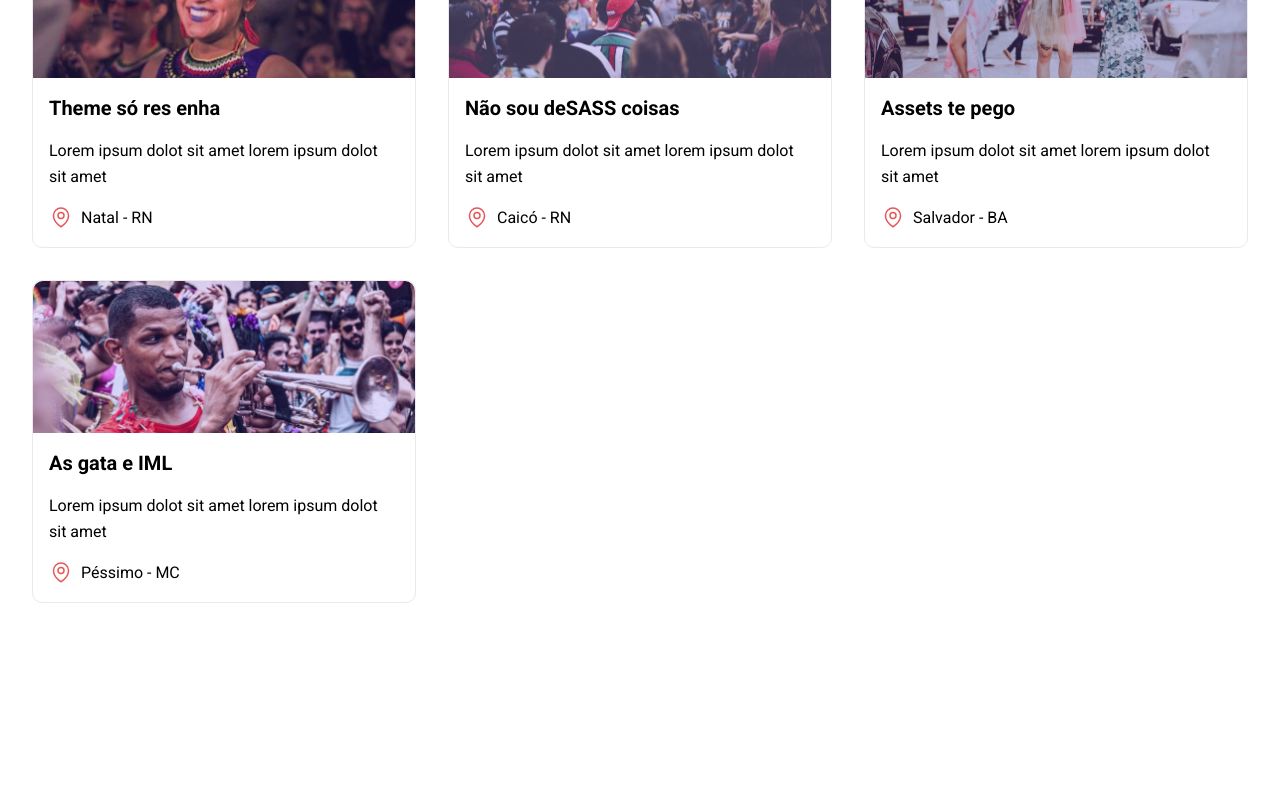
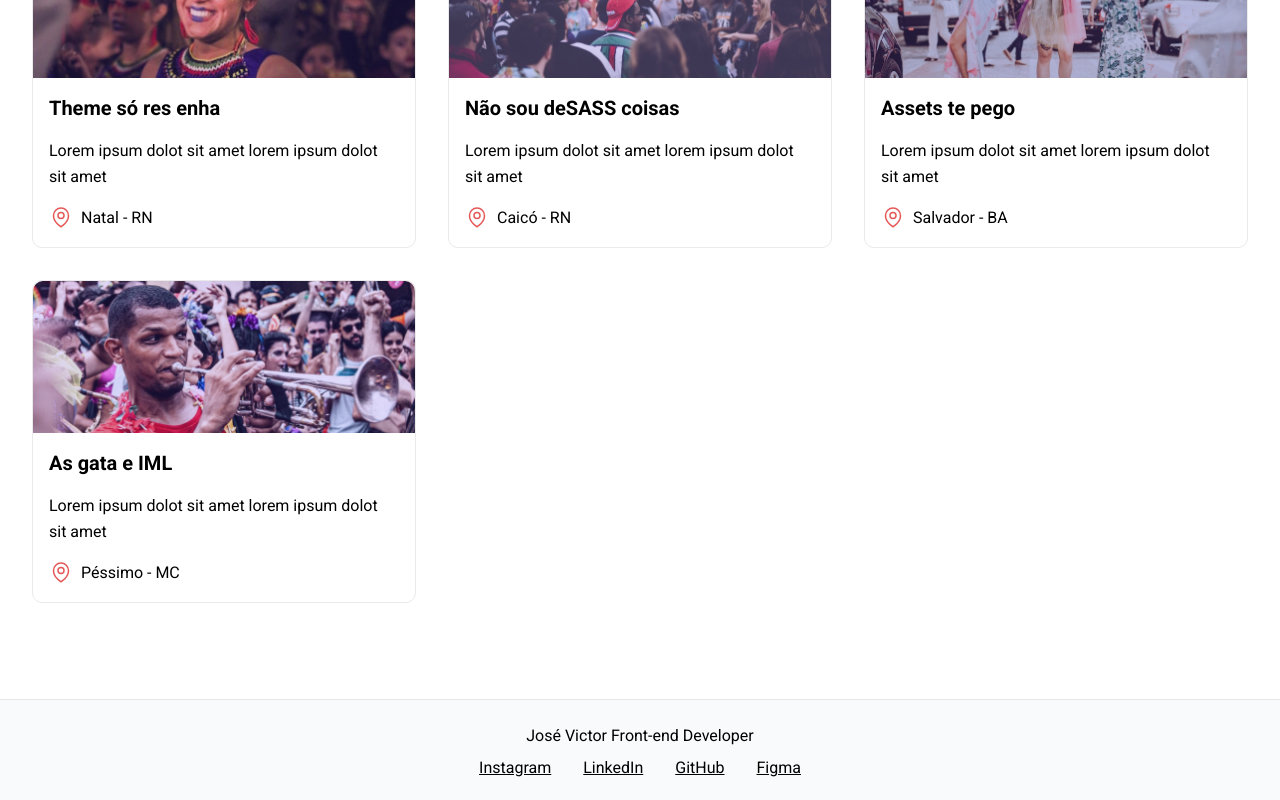
Before and after one commit to victormedeiros1/carnaval-bora-codar-7, a React (Vite) app: page / in a window 1280 px wide. Shown: the part 788-1588 px from the top of the page. Before the commit the page ends 1487 px from the top, so only its background shows below. Built offline with nearby package versions, Linux system fonts and the light colour scheme.

Commit message:
feat: Footer component

```diff
--- a/src/App.tsx
+++ b/src/App.tsx
@@ -1,5 +1,6 @@
 import BlocksList from "./components/BlocksList";
 import Container from "./components/Container";
+import Footer from "./components/Footer";
 import Hero from "./components/Hero";
 import BlocksContextProvider from "./contexts/blocksContext";
 import FilteredBlocksContextProvider from "./contexts/filteredBlocksContext";
@@ -13,6 +14,7 @@ function App() {
           <Container>
             <Hero />
             <BlocksList />
+            <Footer />
           </Container>
         </FilteredBlocksContextProvider>
       </VisibleBlocksContextProvider>
--- /dev/null
+++ b/src/components/Footer/index.tsx
@@ -0,0 +1,45 @@
+export default function Footer() {
+  return (
+    <footer className="w-full bg-gray-50 border-t-[1px] flex flex-col gap-2 items-center py-6 pb-5">
+      <span>José Victor Front-end Developer</span>
+      <ul className="flex justify-center gap-8">
+        <li>
+          <a
+            className="underline hover:text-purple"
+            href="https://www.instagram.com/victor_mdrss/"
+            target="_blank"
+          >
+            Instagram
+          </a>
+        </li>
+        <li>
+          <a
+            className="underline hover:text-purple"
+            href="https://www.linkedin.com/in/josevictordev/"
+            target="_blank"
+          >
+            LinkedIn
+          </a>
+        </li>
+        <li>
+          <a
+            className="underline hover:text-purple"
+            href="https://github.com/victormedeiros1"
+            target="_blank"
+          >
+            GitHub
+          </a>
+        </li>
+        <li>
+          <a
+            className="underline hover:text-purple"
+            href="https://www.figma.com/@victormedeiros1"
+            target="_blank"
+          >
+            Figma
+          </a>
+        </li>
+      </ul>
+    </footer>
+  );
+}
```
